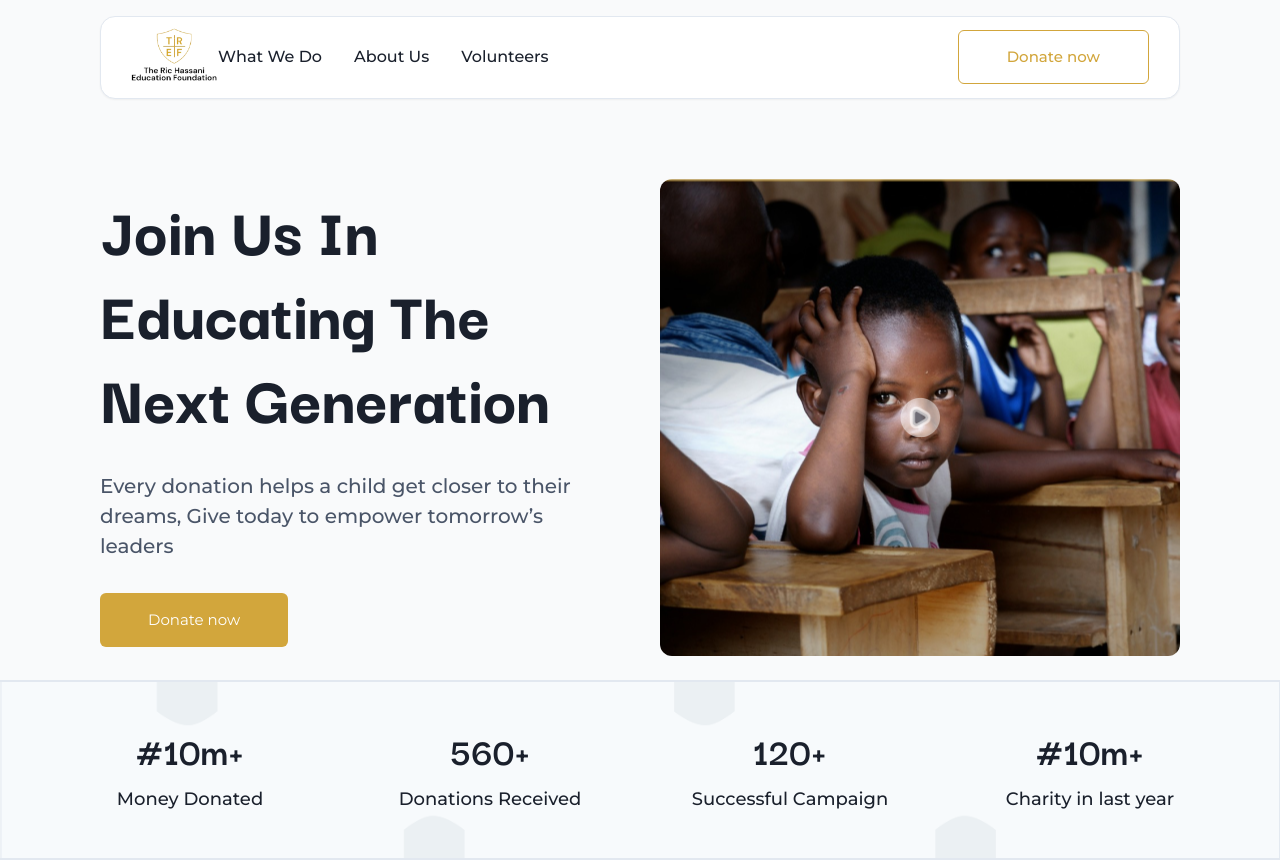
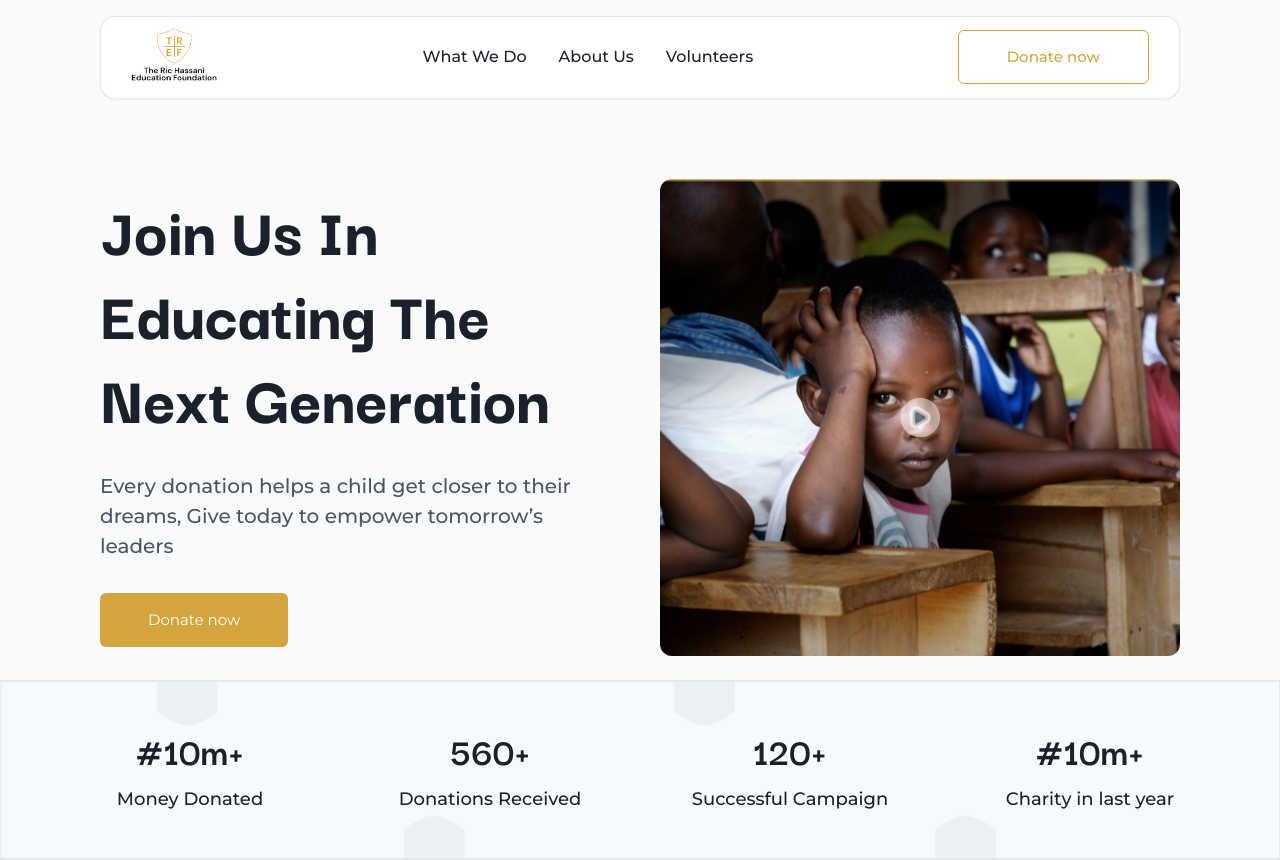
Before and after one commit to codiejay/poki-scrapie, a Next.js app: page / in a window 1280 px wide. Shown: the top 860 px of the page. Built offline with nearby package versions, Linux system fonts and the light colour scheme.

Commit message:
Fix header

```diff
--- a/src/Components/Header/Header.js
+++ b/src/Components/Header/Header.js
@@ -60,7 +60,7 @@ export const Header = () => {
         fontWeight="500"
         fontSize={["12px", "16px"]}
         gap={["4", "8"]}
-        flexGrow={1}
+        // flexGrow={1}
       >
         <Link href="/#acts" style={{ textDecoration: "none" }}>
           <Text>What We Do</Text>
```
